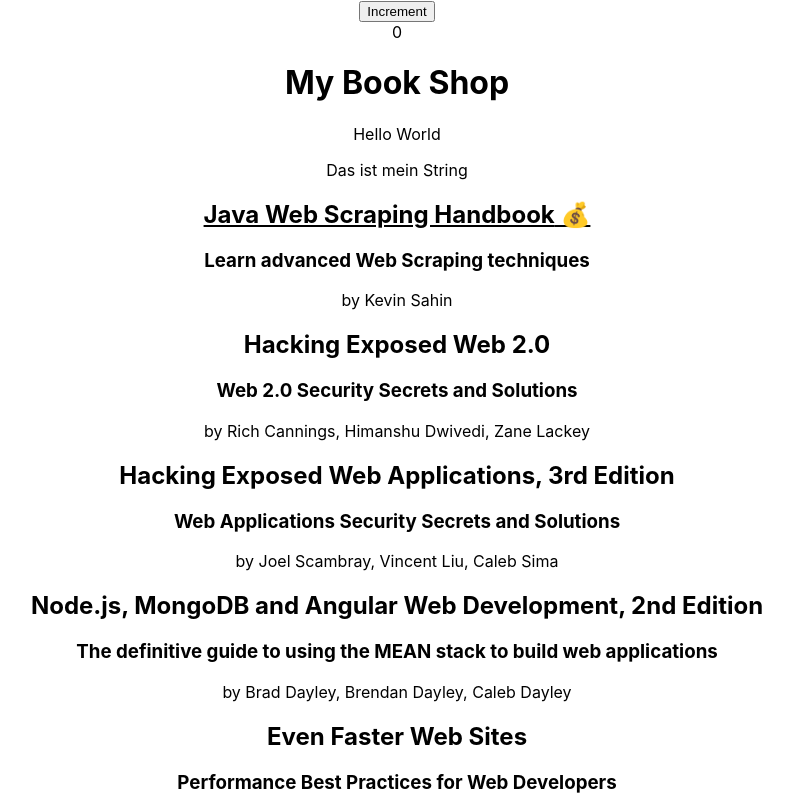
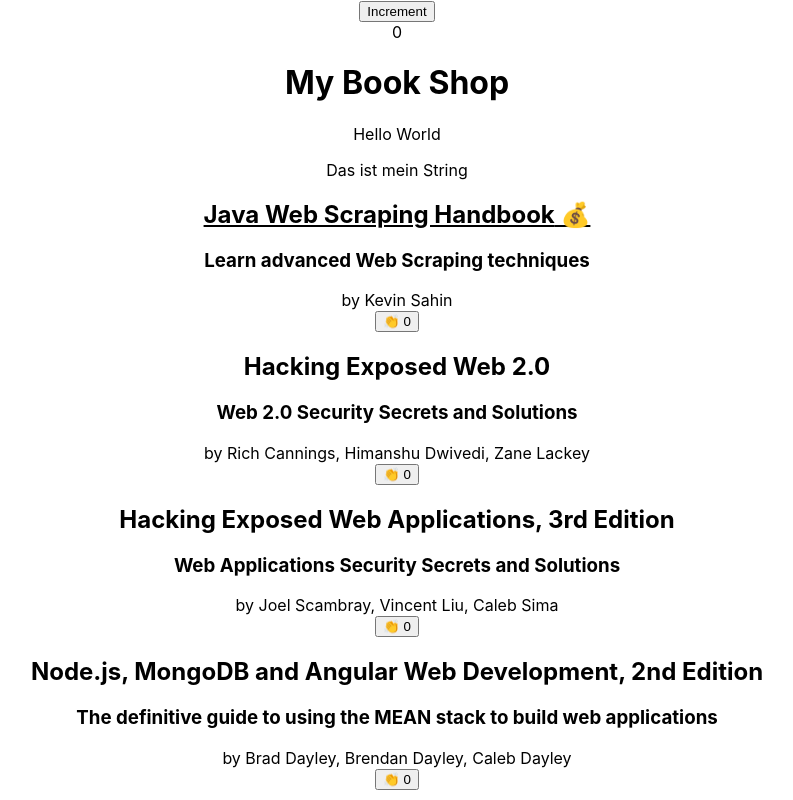
Before and after one commit to andrekovac/react-workshop-20230111, a React (Create React App) app: page / in a window 1280 px wide. Shown: the top 800 px of the page, without its empty margins (243-1036 px from the left). Built offline with nearby package versions, Linux system fonts and the light colour scheme.

Commit message:
LikeCounter refactor

```diff
--- a/src/components/BookListItem/BookListItem.tsx
+++ b/src/components/BookListItem/BookListItem.tsx
@@ -1,5 +1,6 @@
+import { useState } from "react";
 import { Book } from "../../domain/book";
-import "./BookListItem.css";
+import { LikeCounter } from "../LikeCounter";
 
 export interface BookListItemProps {
   book: Book;
@@ -7,15 +8,20 @@
 export const BookListItem = ({ book }: BookListItemProps) => {
   const isFree = book.price === "$0.00";
 
+  const [numLikes, setNumLikes] = useState(0);
+
   return (
     <div>
-      {/* <h2 style={{ textDecoration: isFree ? "underline" : "none" }}> */}
-      <h2 className={isFree ? "underline" : undefined}>
+      <h2 style={{ textDecoration: isFree ? "underline" : "none" }}>
+        {numLikes >= 5 && <span> &#11088; </span>}
         {book.title}
         {isFree && <span> &#x1F4B0;</span>}
       </h2>
       <h3>{book.subtitle}</h3>
       <div>by {book.author}</div>
+      <div>
+        <LikeCounter count={numLikes} setCount={setNumLikes} />
+      </div>
     </div>
   );
 };
--- /dev/null
+++ b/src/components/LikeCounter/LikeCounter.tsx
@@ -0,0 +1,8 @@
+export interface LikeCounterProps {
+  count: number;
+  setCount: (newValue: number) => void;
+}
+
+export const LikeCounter = ({ count, setCount }: LikeCounterProps) => {
+  return <button onClick={() => setCount(count + 1)}>&#128079; {count}</button>;
+};
--- /dev/null
+++ b/src/components/LikeCounter/index.ts
@@ -0,0 +1 @@
+export * from "./LikeCounter";
```
